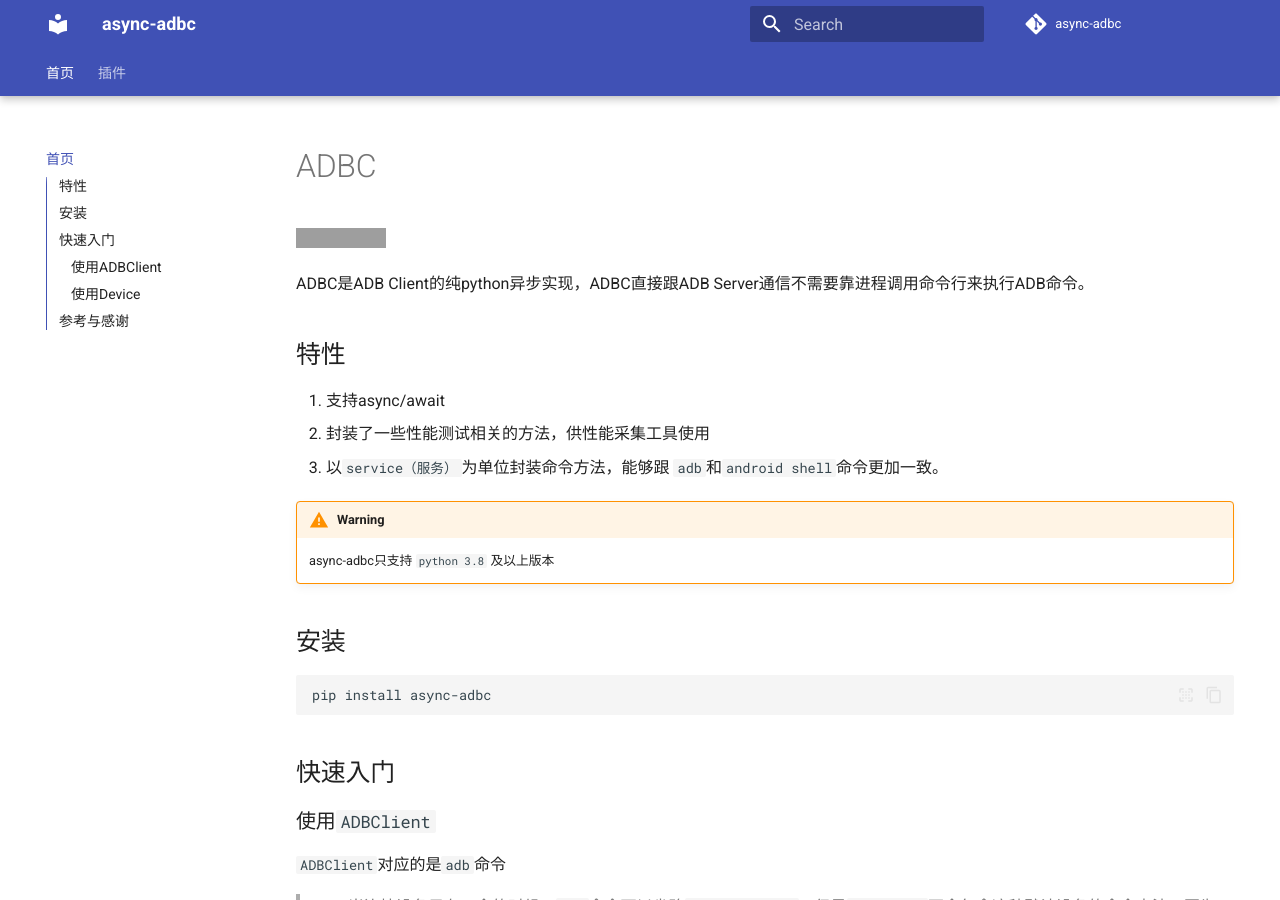
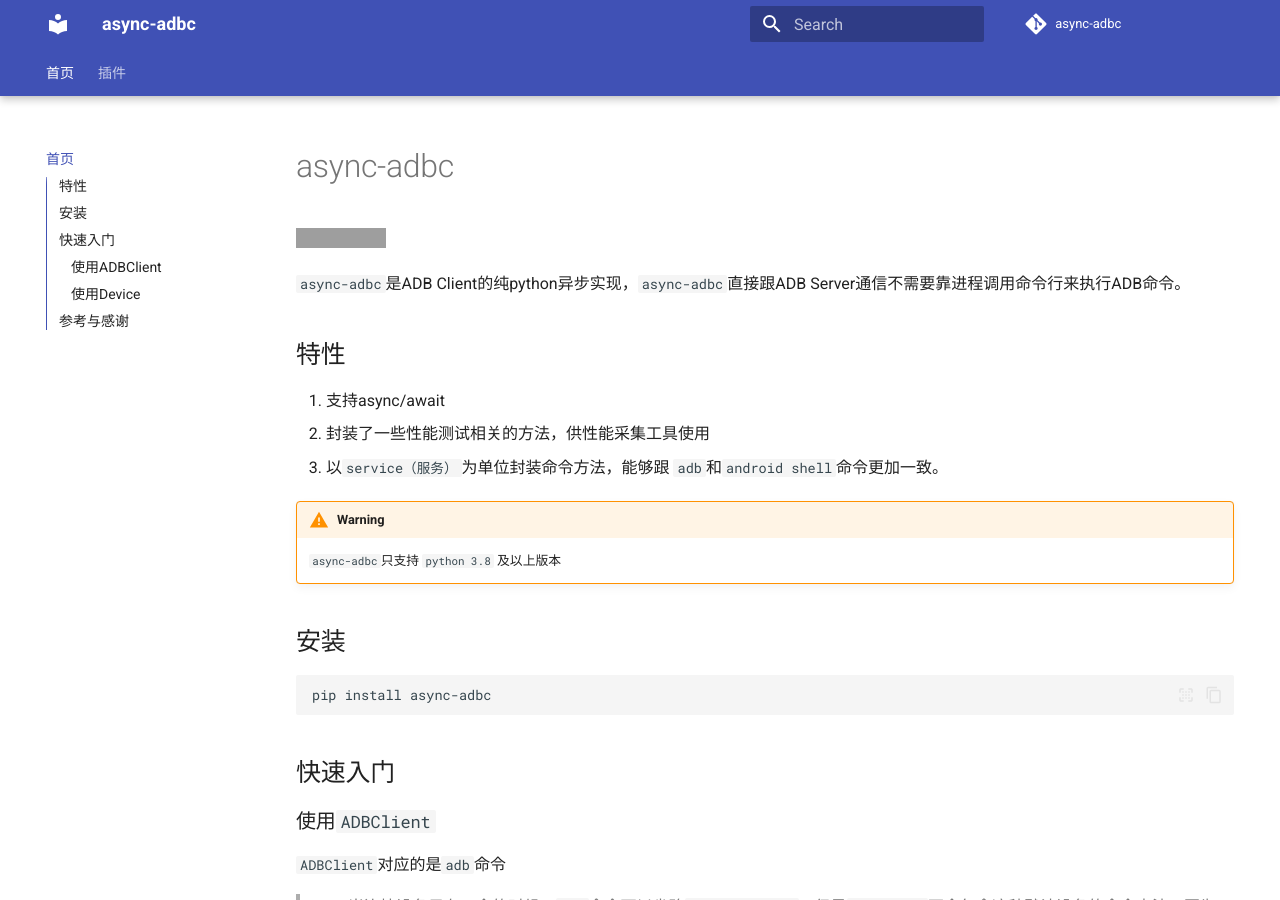
Before and after one commit to kaluluosi/async-adbc, an MkDocs documentation site: the page built from docs/index.md, in a window 1280 px wide and 900 px high. Built offline with MkDocs 1.6.1 and Material for MkDocs 9.7.7, drawn with Linux system fonts in a browser that asks for light colours; comment, search, counter and statistics services are not loaded; grey boxes are pictures that could not be loaded.

Commit message:
修正文档

```diff
--- a/docs/index.md
+++ b/docs/index.md
@@ -1,9 +1,9 @@
-# ADBC
+# async-adbc
 
 [![Test-测试](https://github.com/kaluluosi/async-adbc/actions/workflows/test.yml/badge.svg)](https://github.com/kaluluosi/async-adbc/actions/workflows/test.yml)
 
 
-ADBC是ADB Client的纯python异步实现，ADBC直接跟ADB Server通信不需要靠进程调用命令行来执行ADB命令。
+`async-adbc`是ADB Client的纯python异步实现，`async-adbc`直接跟ADB Server通信不需要靠进程调用命令行来执行ADB命令。
 
 ## 特性
 1. 支持async/await
@@ -11,7 +11,7 @@ ADBC是ADB Client的纯python异步实现，ADBC直接跟ADB Server通信不需
 3. 以`service（服务）`为单位封装命令方法，能够跟 `adb`和`android shell`命令更加一致。
 
 !!! WARNING
-    async-adbc只支持 `python 3.8` 及以上版本
+    `async-adbc`只支持 `python 3.8` 及以上版本
 
 ## 安装
 
```
